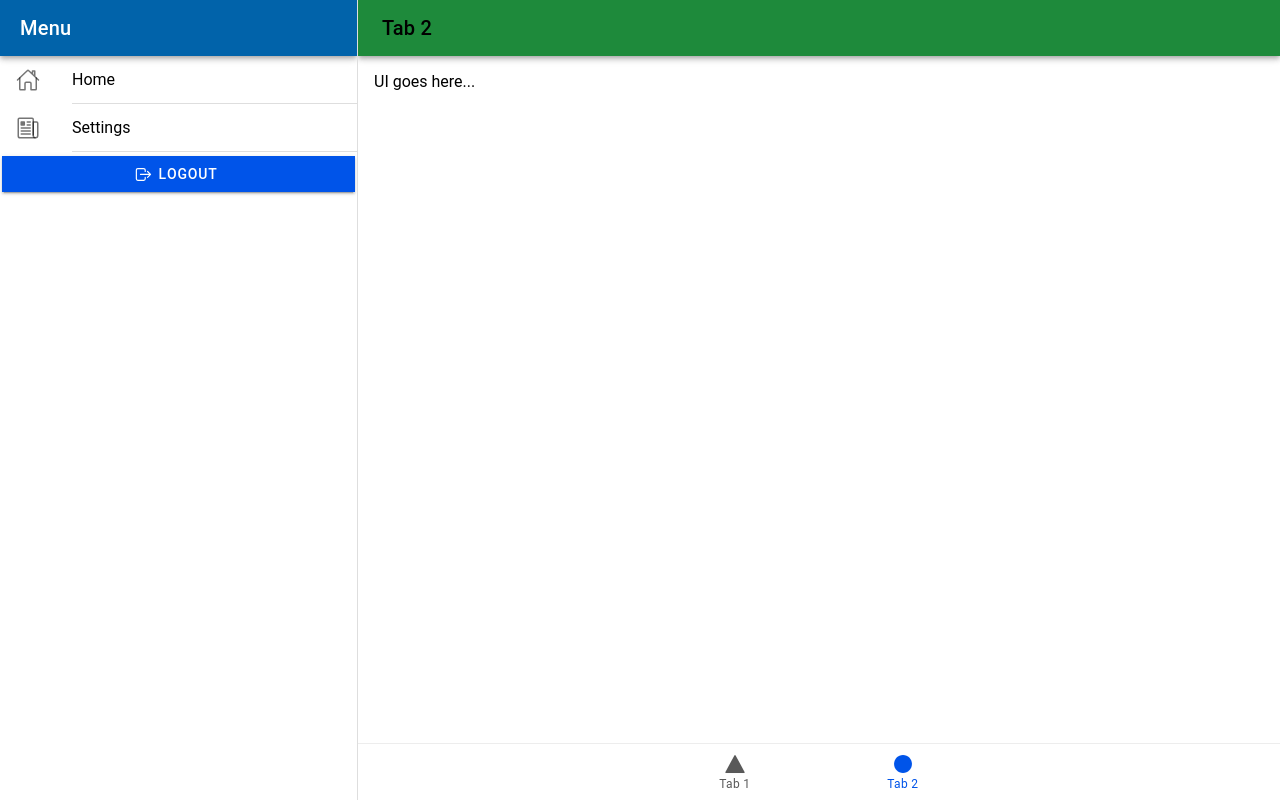
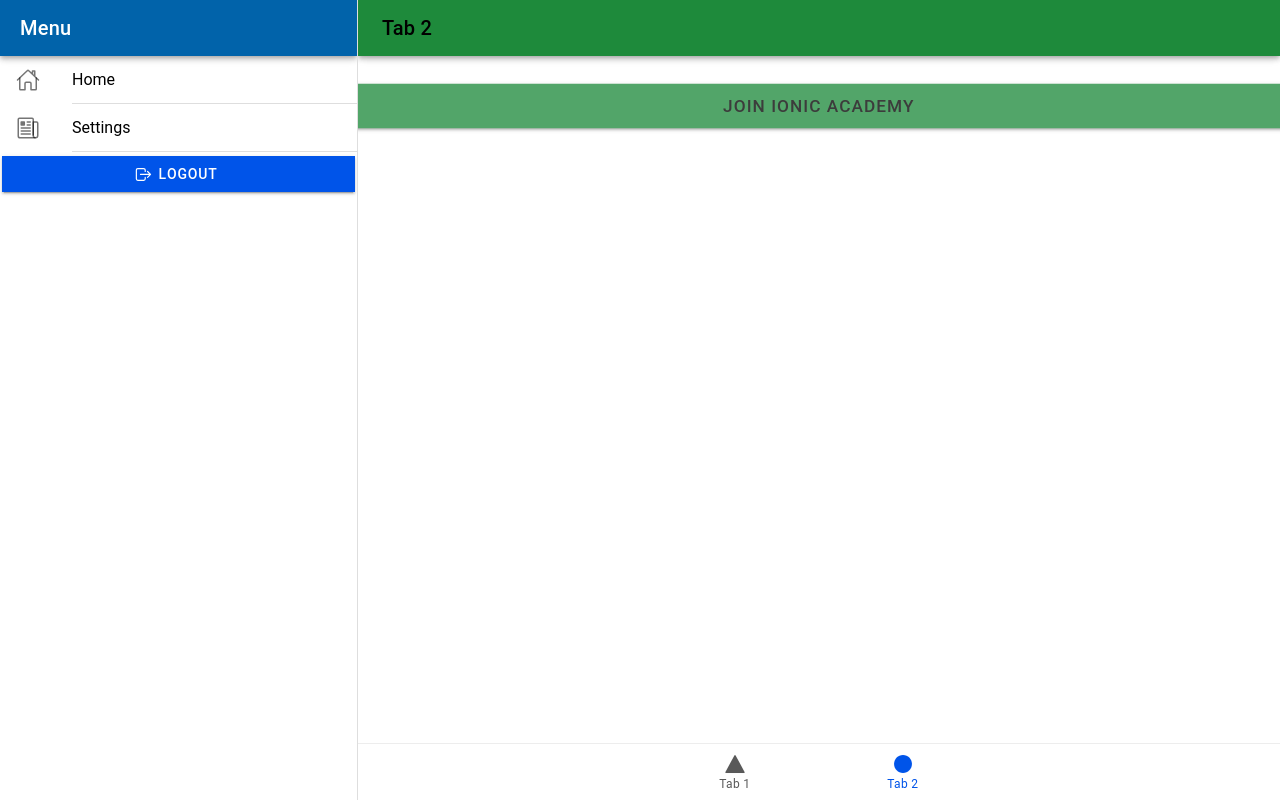
Before and after one commit to binceler/TestApp, a React (Vite) app: page /app/settings/tab2 in a window 1280 px wide. Built offline with nearby package versions, Linux system fonts and the light colour scheme.

Commit message:
ionic animations api

```diff
--- a/src/pages/Tab2.tsx
+++ b/src/pages/Tab2.tsx
@@ -1,7 +1,12 @@
-import { IonButtons, IonContent, IonHeader, IonMenuButton, IonPage, IonTitle, IonToolbar } from '@ionic/react';
-import React from 'react';
+import { CreateAnimation, IonButton, IonButtons, IonContent, IonHeader, IonMenuButton, IonPage, IonTitle, IonToolbar, useIonViewDidEnter } from '@ionic/react';
+import React, { useRef } from 'react';
 
 const Tab2: React.FC = () => {
+    const animationRef = useRef<CreateAnimation | null>(null);
+
+    useIonViewDidEnter(() => {
+        animationRef.current?.animation.play();
+    });
 
     return (
         <IonPage>
@@ -14,7 +19,21 @@ const Tab2: React.FC = () => {
             </IonToolbar>
             </IonHeader>
             <IonContent className="ion-padding">
-                UI goes here...
+                <CreateAnimation
+                    ref={animationRef}
+                    duration={2000}
+                    iterations={Infinity}
+                    delay={1000}
+                    keyframes={[
+                        { offset: 0, transform: 'scale(1)', opacity: '1' },
+                        { offset: 0.5, transform: 'scale(1.5)', opacity: '0.5' },
+                        { offset: 1, transform: 'scale(1)', opacity: '1' },
+                    ]}
+                >
+                    <IonButton expand='block' className='ion-margin' color={'success'}>
+                        Join Ionic Academy
+                    </IonButton>
+                </CreateAnimation>
             </IonContent>
         </IonPage>
     );
```
